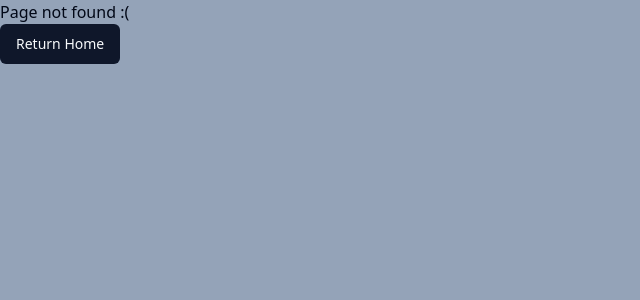
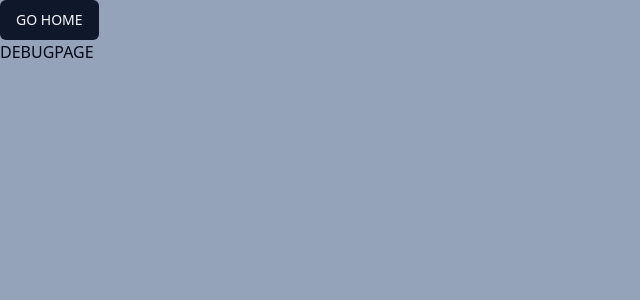
Before and after one commit to NaughtyDog6000/CompsciTDWebsite, a React (Vite) app: page /Debug in a window 1280 px wide. Before the commit this address had no page. Shown: the top 300 px of the page, without its empty margins (0-640 px from the left). Built offline with nearby package versions, Linux system fonts and the light colour scheme.

Commit message:
App/global state managment setup as well as types

```diff
--- a/src/App.tsx
+++ b/src/App.tsx
@@ -1,22 +1,27 @@
-import {
-  Routes,
-  Route,
-  BrowserRouter,
-} from "react-router-dom";
+import { Routes, Route, BrowserRouter } from "react-router-dom";
+import { useState, createContext } from "react";
+import { AppContextProps, AppState } from "./types/State";
 
 import Page404 from "./Pages/Page404";
 import HomePage from "./Pages/HomePage";
 import Leaderboard from "./Pages/LeaderboardPage";
+import DebugPage from "./Pages/Debug";
+
+const AppContext = createContext<AppContextProps | undefined>(undefined);
 
 function App() {
+  const [state, setState] = useState<AppState | null>(null);
   return (
+    <AppContext.Provider value={{ state, setState }}>
       <BrowserRouter>
         <Routes>
           <Route path="*" element={<Page404 />} />
           <Route path="/" element={<HomePage />} />
           <Route path="/Leaderboard" element={<Leaderboard />} />
+          <Route path="/Debug" element={<DebugPage />} />
         </Routes>
       </BrowserRouter>
+    </AppContext.Provider>
   );
 }
 
--- /dev/null
+++ b/src/Pages/Debug.tsx
@@ -0,0 +1,19 @@
+import { Button } from "@/components/ui/button";
+import { useNavigate } from "react-router-dom";
+
+export default function DebugPage() {
+  const navigate = useNavigate();
+  return (
+    <>
+      <Button
+        variant={"default"}
+        onClick={() => {
+          navigate("/");
+        }}
+      >
+        GO HOME
+      </Button>
+      <h1>DEBUGPAGE</h1>
+    </>
+  );
+}
--- a/src/Pages/LeaderboardPage.tsx
+++ b/src/Pages/LeaderboardPage.tsx
@@ -32,16 +32,30 @@ export default function Leaderboard() {
         <title>Leaderboard | compsci </title>
       </Helmet>
 
-      <NavBar IsSignedIn={IsSignedIn} IsAdmin={false} IsDebugmode={false} SetSignoutDialog={SetSignoutDialogOpen} />
+      <NavBar
+        IsSignedIn={IsSignedIn}
+        IsAdmin={false}
+        IsDebugmode={false}
+        SetSignoutDialog={SetSignoutDialogOpen}
+      />
 
-      <SignoutDialog open={SignoutDialogOpen} setOpen={SetSignoutDialogOpen} setIsSignedIn={SetIsSignedIn} />
+      <SignoutDialog
+        open={SignoutDialogOpen}
+        setOpen={SetSignoutDialogOpen}
+        setIsSignedIn={SetIsSignedIn}
+      />
 
-      <h1>Leaderboard Page</h1>
+      <h1 className="h-auto text-8xl font-bold mb-2 mt-4">Leaderboard Page</h1>
 
-      <h2>PANEL</h2>
       <Sheet>
         <SheetTrigger asChild>
-          <Button onClick={() => {setControlPanelEnabled(!controlPanelEnabled)}}>Open Filters</Button>
+          <Button
+            onClick={() => {
+              setControlPanelEnabled(!controlPanelEnabled);
+            }}
+          >
+            Open Filters
+          </Button>
         </SheetTrigger>
         <SheetContent>
           <SheetHeader>
@@ -68,7 +82,14 @@ export default function Leaderboard() {
             <Button variant={"default"}>Apply</Button>
             <Button variant={"destructive"}>Reset</Button>
             <SheetClose asChild>
-              <Button variant={"outline"} onClick={() => {setControlPanelEnabled(false)}}>Close</Button>
+              <Button
+                variant={"outline"}
+                onClick={() => {
+                  setControlPanelEnabled(false);
+                }}
+              >
+                Close
+              </Button>
             </SheetClose>
           </SheetFooter>
         </SheetContent>
--- /dev/null
+++ b/src/types/State.ts
@@ -0,0 +1,16 @@
+export type AppState = {
+  username: string | null;
+  userType: UserTypeEnum;
+  useDarkmode: boolean;
+};
+
+export const enum UserTypeEnum {
+  SignedOut,
+  User,
+  Moderator,
+  Admin,
+}
+export interface AppContextProps {
+  state: AppState | null;
+  setState: (state: AppState) => void;
+}
```
Also changed, not shown: 1 other file (tests, documents, lock files or other folders). Lines whose indentation alone changed are shown as unchanged.
